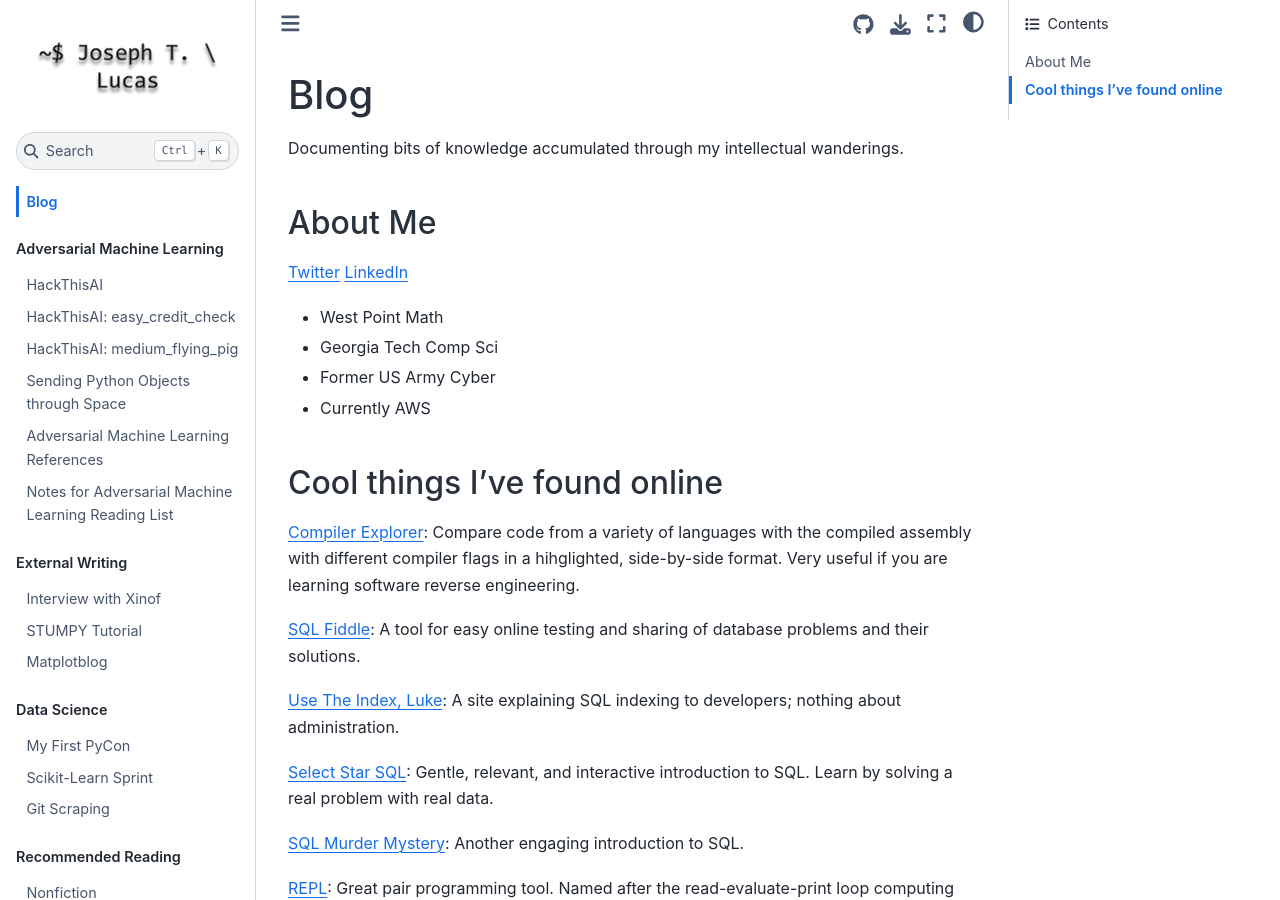
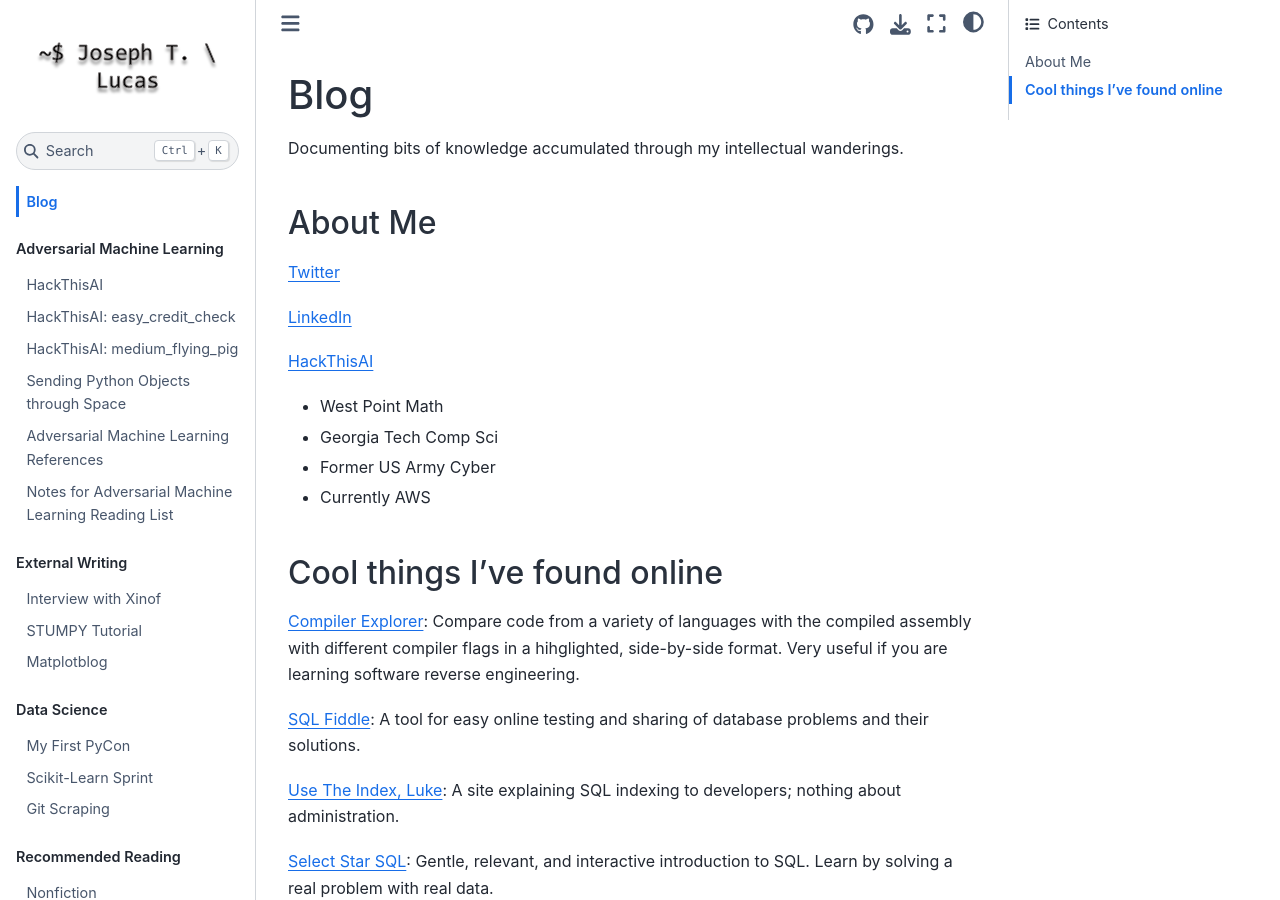
Before and after one commit to JosephTLucas/blog, a Jupyter Book: the page built from intro.md, in a window 1280 px wide and 900 px high. Built offline with Jupyter Book 1.0.4 settings and Sphinx 7.4.7 and the Sphinx Book theme 1.1.4, drawn with Linux system fonts in a browser that asks for light colours.

```diff
--- a/intro.md
+++ b/intro.md
@@ -5,7 +5,10 @@
 ## About Me
 
 [Twitter](https://twitter.com/josephtlucas)
+
 [LinkedIn](https://www.linkedin.com/in/josephtlucas/)
+
+[HackThisAI](https://hackthis.ai)
 
 
 - West Point Math
```
Also changed, not shown: content/first_pycon.md (+3 -0 lines).
